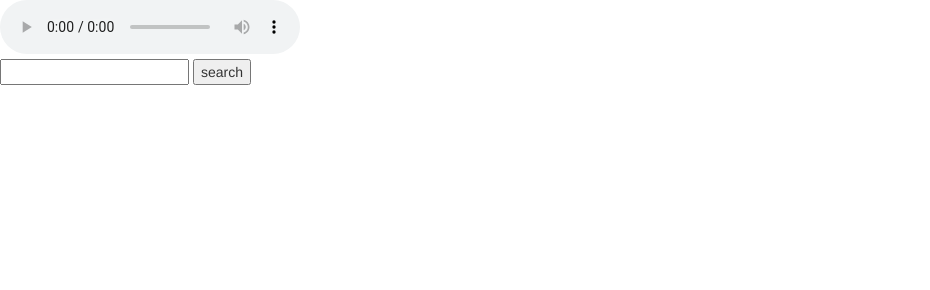
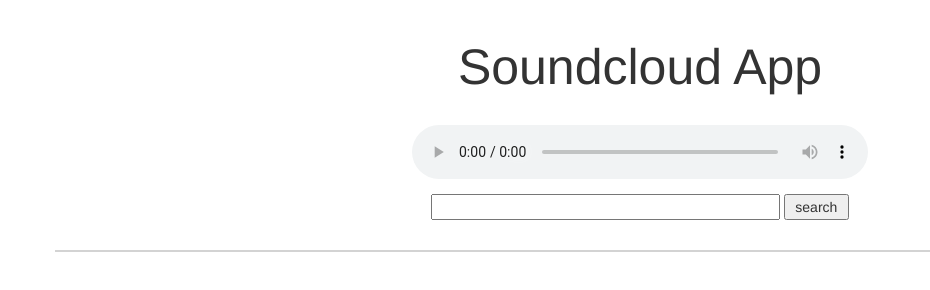
Before and after one commit to MichaelSavoia/Soundcloud-App, a website: page index.html in a window 1280 px wide. Shown: the whole page, without its empty margins (0-930 px from the left). Drawn offline with nearby package versions, Linux system fonts and the light colour scheme.

Commit message:
fixed audio playback and added styling

```diff
--- a/index.html
+++ b/index.html
@@ -13,11 +13,14 @@
 
 <body>
 
-<audio preload controls src="#"></audio>
-<form id="search" action="#">
-	<input type="text" id="title">
-	<button type="submit" id="button">search</button>
-</form>
+<div class="container header">
+	<h1>Soundcloud App</h1>
+	<audio preload controls src="#"></audio>
+	<form id="search" action="#">
+		<input type="text" id="title">
+		<button type="submit" id="button">search</button>
+	</form>
+</div>
 
 <div class="container">
 	<div class="row" id="musicHere">
--- a/main.js
+++ b/main.js
@@ -5,10 +5,10 @@
 	writeData(title)
 });
 
-$('body').on('click','play','.song img',function(){
+$('body').on('click','button','.song img',function(){
 	var id = $(this).parent().data('id');
 	console.log(id);
-	$('audio').attr('src','http://api.soundcloud.com/tracks/${id}/stream?client_id=03e4633e2d85874a921380e47cac705d')
+	$('audio').attr('src',`http://api.soundcloud.com/tracks/${id}/stream?client_id=03e4633e2d85874a921380e47cac705d`)
 })
 
 function writeData(title){
@@ -26,11 +26,13 @@
 				}
 
 				$('#musicHere').append(`
-					<div data-id=${"song.id"} class="col-md-3 songInfo">
+					<div data-id=${song.id} class="col-md-3 songs">
 						<img src=${song.artwork_url}
-						<h3>${song.title}</h3>
-						<h3>${song.user.username}</h3>
-						<button>Play</button>
+						<div class="songInfo">
+							<h3>${song.title}</h3>
+							<h3>${song.user.username}</h3>
+							<button>Play</button>
+						</div>
 					</div>
 				`)
 			})
--- a/scss/main.scss
+++ b/scss/main.scss
@@ -1,5 +1,37 @@
 * {
   box-sizing: border-box;
+}
+
+.header{
+	text-align: center;
+	border-bottom: 2px solid lightgrey;
+	margin-bottom: 30px;
+
+	h1{
+		font-size: 5rem;
+		padding: 20px;
+	}
+
+	audio{
+		width: 40%;
+		background-color: white;
+	}
+
+	form{
+		width: 40%;
+		margin-right: auto;
+		margin-left: auto;
+		padding: 10px;
+		padding-bottom: 30px;
+
+		input{
+			width: 80%;
+		}
+
+		button{
+			width: 15%;
+		}
+	}
 }
 
 img{
@@ -10,8 +42,14 @@
 	margin-right: auto;
 }
 
-.songInfo{
+.songs{
 	min-height: 300px;
+	max-height: 400px;
 	display: block;
 	text-align: center;
+	line-height: 1.4em;
+
+	h3{
+		font-size: 1.2rem;
+	}
 }
```
Also changed, not shown: css/main.css.
